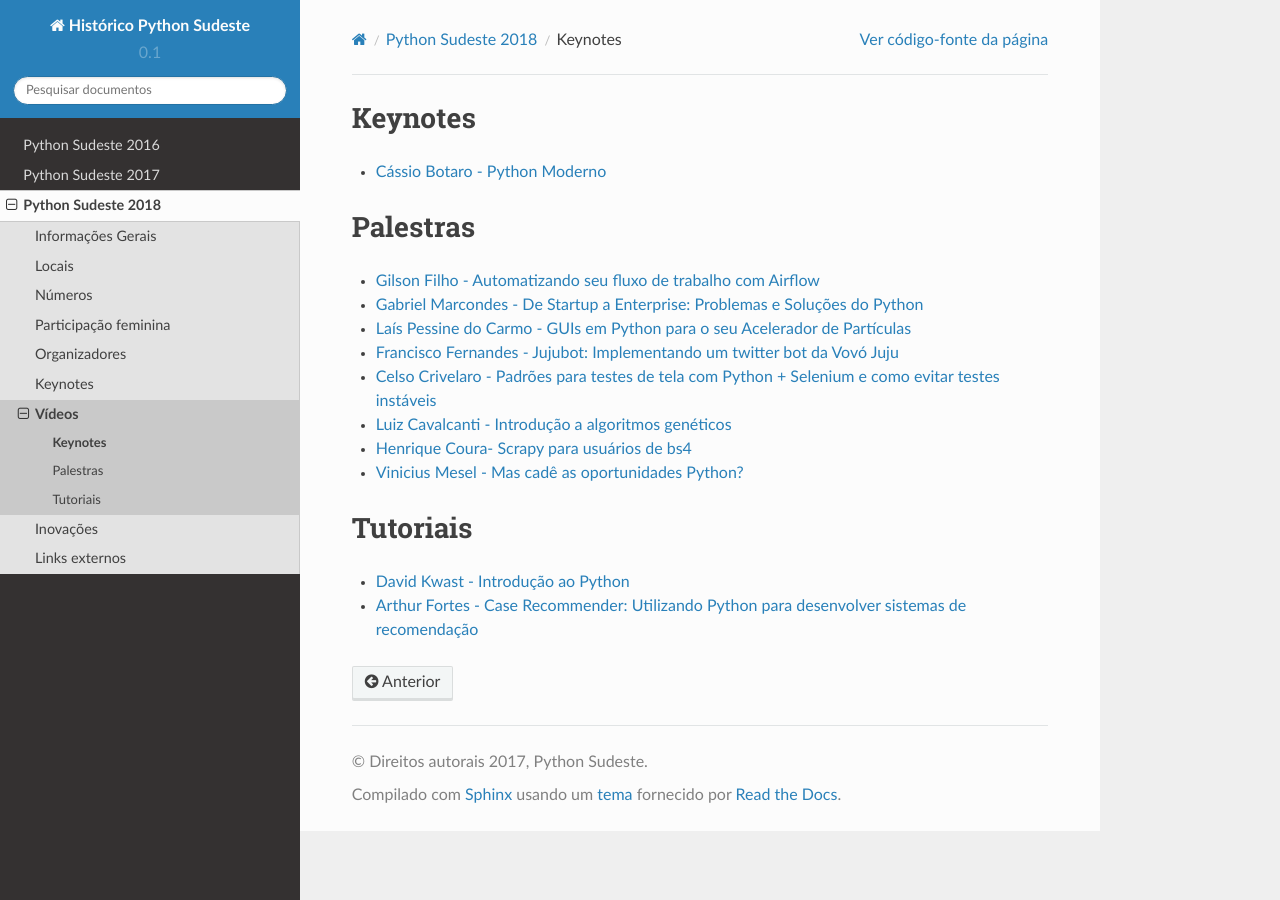
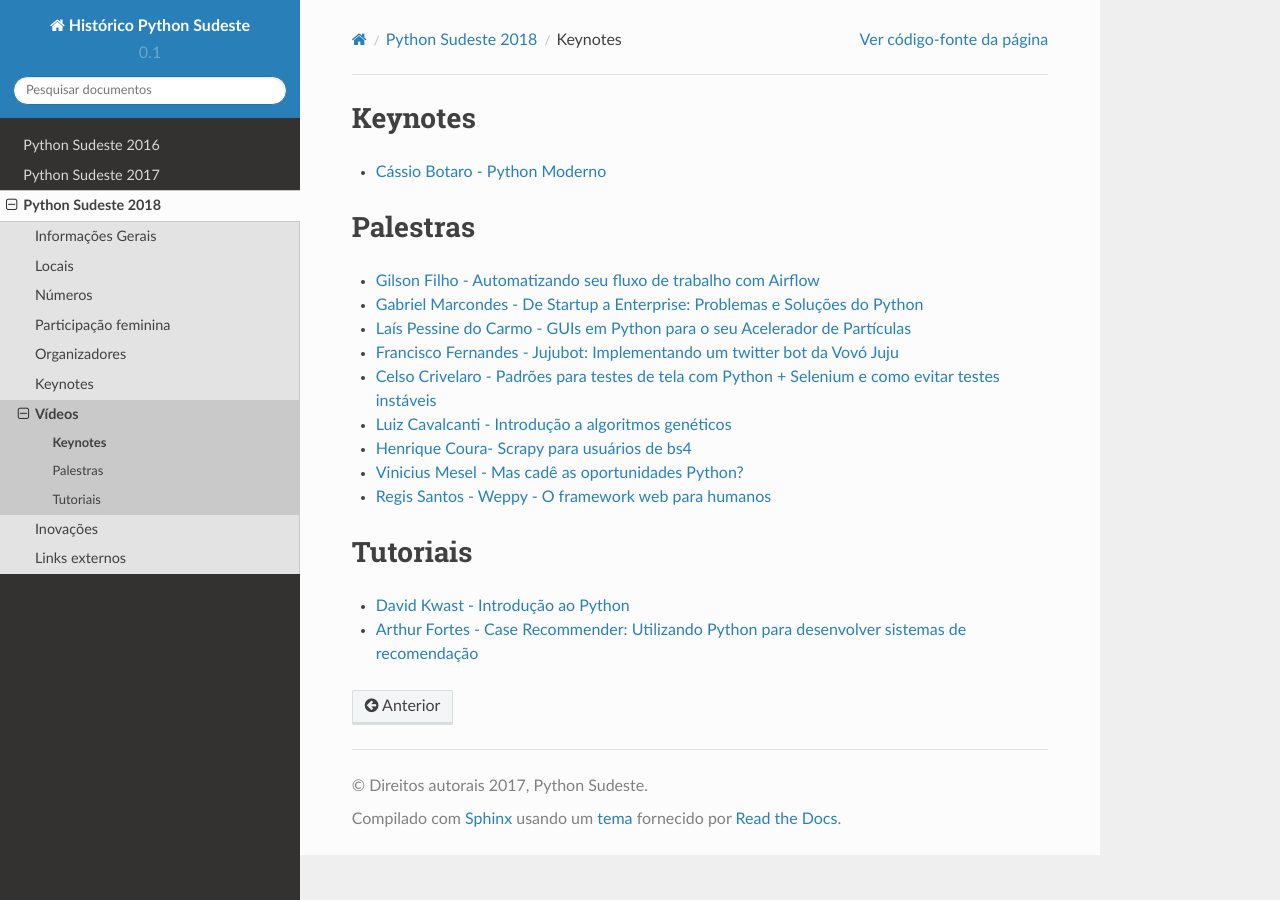
Before and after one commit to pythonsudeste/pythonsudeste_documentacao, a Sphinx documentation site: the page built from source/palestras2018.rst, in a window 1280 px wide. Built offline with Sphinx 7.4.7 and the Read the Docs theme 2.0.0, drawn with Linux system fonts in a browser that asks for light colours.

Commit message:
Slides do Regis Santos

```diff
--- a/source/palestras2018.rst
+++ b/source/palestras2018.rst
@@ -25,6 +25,9 @@
 
 - `Vinicius Mesel - Mas cadê as oportunidades Python? <https://speakerdeck.com/vmesel/mas-cade-as-oportunidades-python>`_
 
+- `Regis Santos - Weppy - O framework web para humanos <http://slides.com/regissilva/weppy#/>`_
+
+
 Tutoriais
 ---------
 
```
